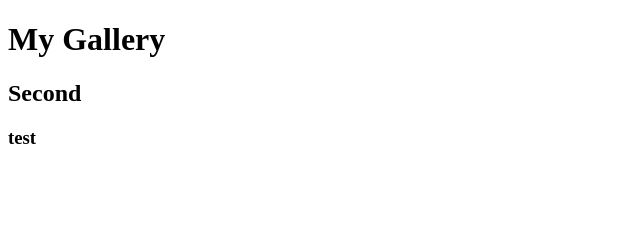
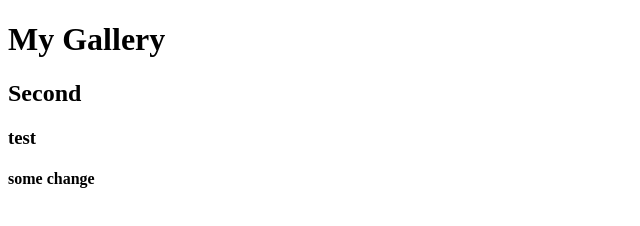
Before and after one commit to supercode7000/test, a plain HTML site: page index.html in a window 1280 px wide. Shown: the whole page, without its empty margins (0-640 px from the left). Drawn offline with Linux system fonts and the light colour scheme.

Commit message:
test try

```diff
--- a/index.html
+++ b/index.html
@@ -11,6 +11,7 @@
     <h1>My Gallery</h1>
     <h2>Second</h2>
     <h3>test</h3>
+    <h4>some change</h4>
 </body>
 
 </html>
```
